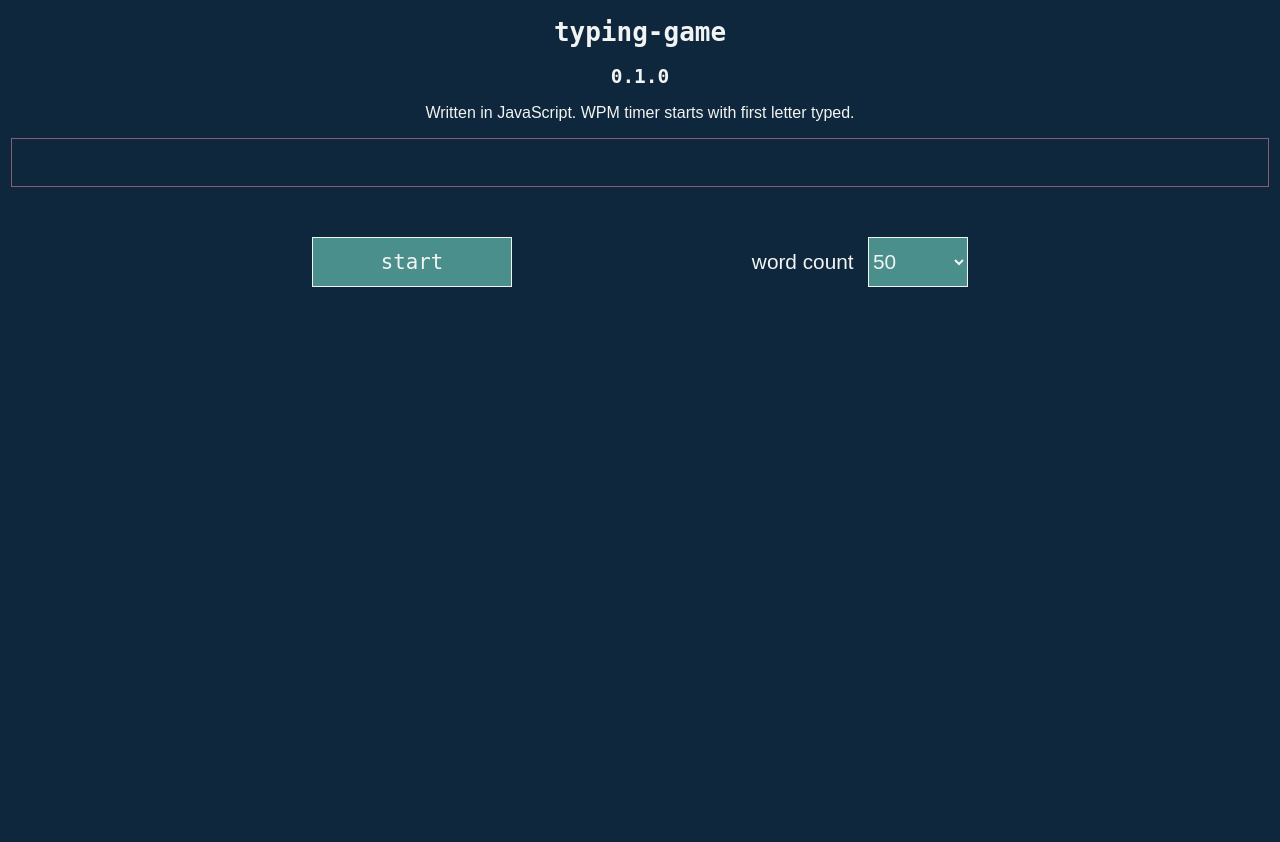
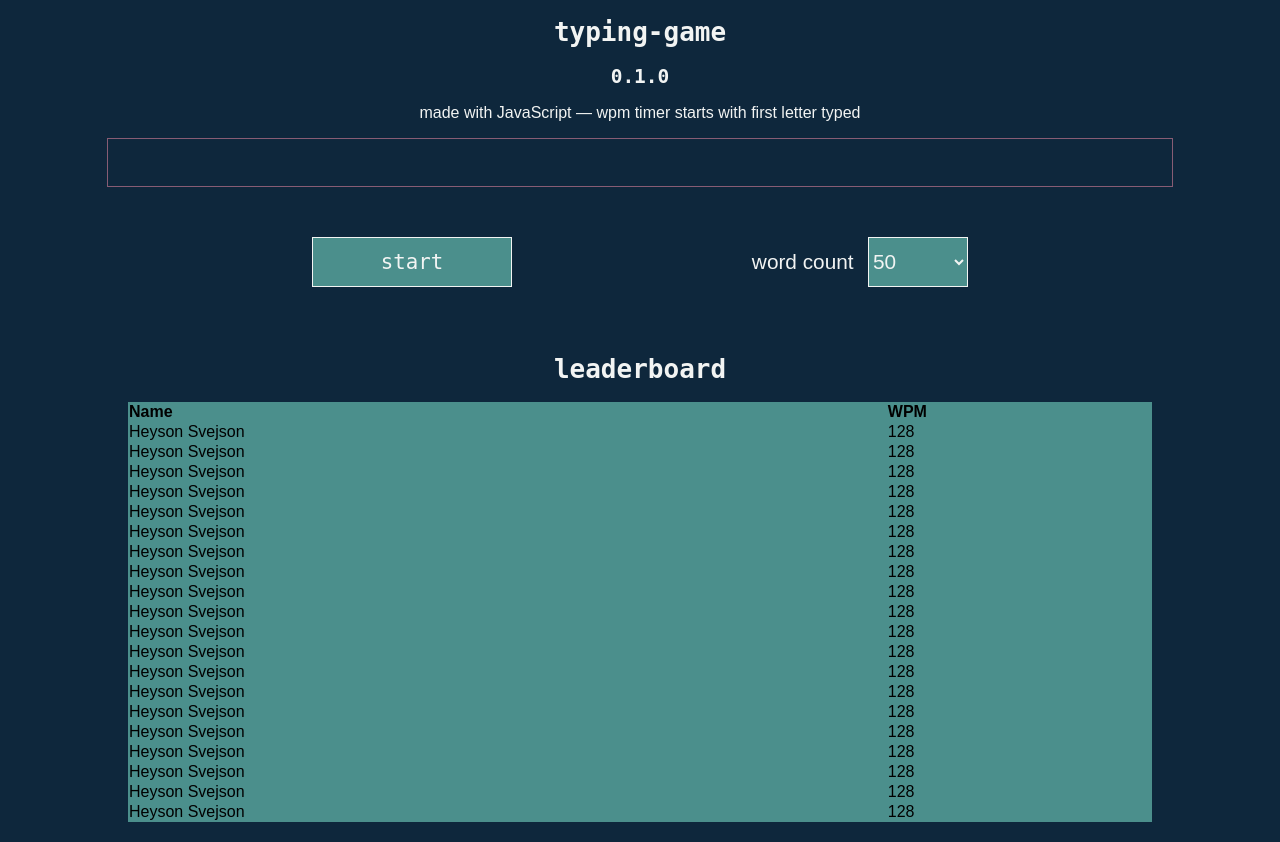
Before and after one commit to mdlsvensson/typing-game, a PHP site: page / in a window 1280 px wide. Before the commit the page ends 287 px from the top, so only its background shows below. Run offline with PHP 8.4, Linux system fonts and the light colour scheme.

Commit message:
added base styles for leadeboard

```diff
--- a/css/style.css
+++ b/css/style.css
@@ -1 +1 @@
-body{background-color:#0e273c}button,h1,h2{font-family:monospace}p{font-family:Arial,Helvetica,sans-serif}h1,h2,p{text-align:center}button,h1,h2,label,p,select{color:#f2f4f3}.game-area{height:27px;width:95vw;max-width:1280px;border:1px solid #875c74;margin:0 auto;margin-bottom:50px;overflow:hidden;padding:10px 20px 10px 20px}.input-area{margin:0 auto;width:70%;display:-webkit-box;display:-ms-flexbox;display:flex;-ms-flex-pack:distribute;justify-content:space-around}.word{display:inline-block;margin:0;margin-right:5px;margin-bottom:20px;font-size:20px}button,label,select{font-size:1.3rem;height:50px;margin-bottom:50px}button,select{background:#4b8f8c;border:1px solid #f2f4f3}label{margin-right:10px}button{width:200px}select{width:100px}
+body{background-color:#0e273c}button,h1,h2{font-family:monospace}p{font-family:Arial,Helvetica,sans-serif}h1,h2,p{text-align:center}button,h1,h2,label,p,select{color:#f2f4f3}.game-area{height:27px;width:80vw;max-width:1280px;border:1px solid #875c74;margin:0 auto;margin-bottom:50px;overflow:hidden;padding:10px 20px 10px 20px}.input-area{margin:0 auto;width:70%;display:-webkit-box;display:-ms-flexbox;display:flex;-ms-flex-pack:distribute;justify-content:space-around}.word{display:inline-block;margin:0;margin-right:5px;margin-bottom:20px;font-size:20px}button,label,select{font-size:1.3rem;height:50px;margin-bottom:50px}button,select{background:#4b8f8c;border:1px solid #f2f4f3}label{margin-right:10px}button{width:200px}select{width:100px}.leaderboard{height:55vh;width:80vw;max-width:1280px;margin:0 auto;overflow:auto;-ms-overflow-style:none;scrollbar-width:none}.leaderboard::-webkit-scrollbar{display:none}table{width:100%;background:#4b8f8c}th{text-align:left}
--- a/home.html
+++ b/home.html
@@ -12,7 +12,7 @@
   <header>
     <h1>typing-game</h1>
     <h2>0.1.0</h2>
-    <p>Written in JavaScript. WPM timer starts with first letter typed.</p>
+    <p>made with JavaScript — wpm timer starts with first letter typed</p>
   </header>
 
   <div class="game-area" id='game-area-js'></div>
@@ -32,6 +32,96 @@
     </div>
   </div>
 
+  <h1>leaderboard</h1>
+  <div class="leaderboard">
+    <table>
+      <tr>
+        <th>Name</th>
+        <th>WPM</th>
+      </tr>
+      <tr>
+        <td>Heyson Svejson</td>
+        <td>128</td>
+      </tr>
+      <tr>
+        <td>Heyson Svejson</td>
+        <td>128</td>
+      </tr>
+      <tr>
+        <td>Heyson Svejson</td>
+        <td>128</td>
+      </tr>
+      <tr>
+        <td>Heyson Svejson</td>
+        <td>128</td>
+      </tr>
+      <tr>
+        <td>Heyson Svejson</td>
+        <td>128</td>
+      </tr>
+      <tr>
+        <td>Heyson Svejson</td>
+        <td>128</td>
+      </tr>
+      <tr>
+        <td>Heyson Svejson</td>
+        <td>128</td>
+      </tr>
+      <tr>
+        <td>Heyson Svejson</td>
+        <td>128</td>
+      </tr>
+      <tr>
+        <td>Heyson Svejson</td>
+        <td>128</td>
+      </tr>
+      <tr>
+        <td>Heyson Svejson</td>
+        <td>128</td>
+      </tr>
+      <tr>
+        <td>Heyson Svejson</td>
+        <td>128</td>
+      </tr>
+      <tr>
+        <td>Heyson Svejson</td>
+        <td>128</td>
+      </tr>
+      <tr>
+        <td>Heyson Svejson</td>
+        <td>128</td>
+      </tr>
+      <tr>
+        <td>Heyson Svejson</td>
+        <td>128</td>
+      </tr>
+      <tr>
+        <td>Heyson Svejson</td>
+        <td>128</td>
+      </tr>
+      <tr>
+        <td>Heyson Svejson</td>
+        <td>128</td>
+      </tr>
+      <tr>
+        <td>Heyson Svejson</td>
+        <td>128</td>
+      </tr>
+      <tr>
+        <td>Heyson Svejson</td>
+        <td>128</td>
+      </tr>
+      <tr>
+        <td>Heyson Svejson</td>
+        <td>128</td>
+      </tr>
+      <tr>
+        <td>Heyson Svejson</td>
+        <td>128</td>
+      </tr>
+    </table>
+  </div>
+
   <script src="./js/main.js"></script>
 
 </body>
```
